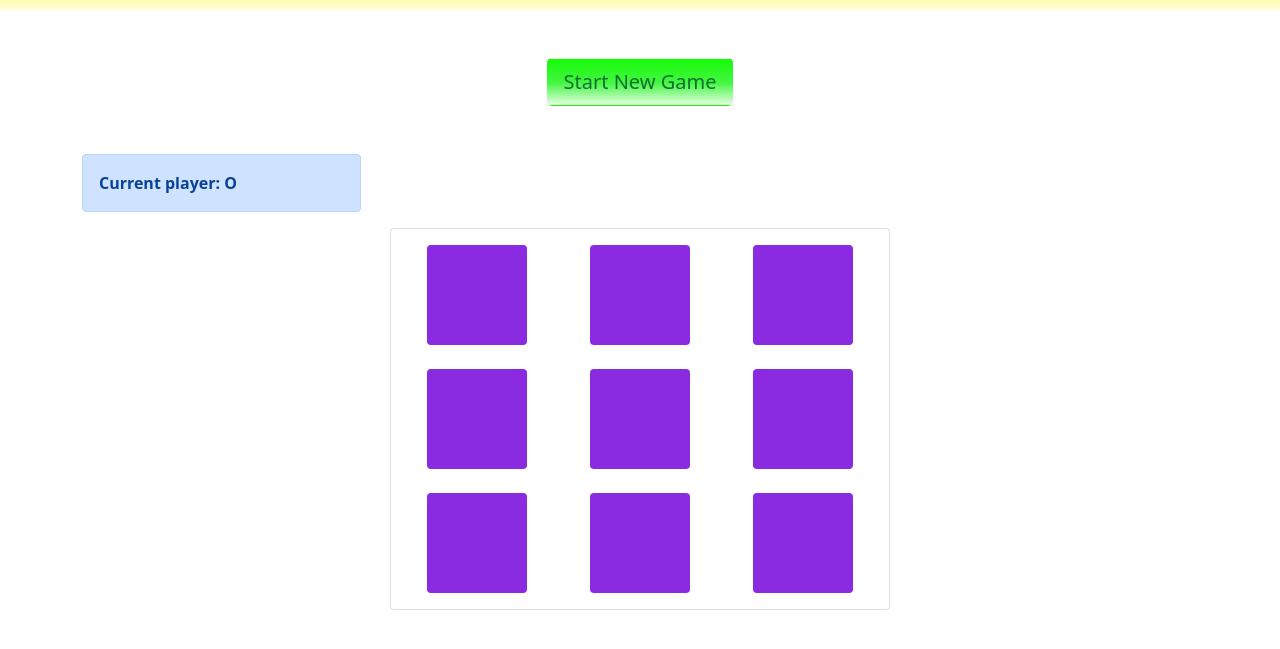
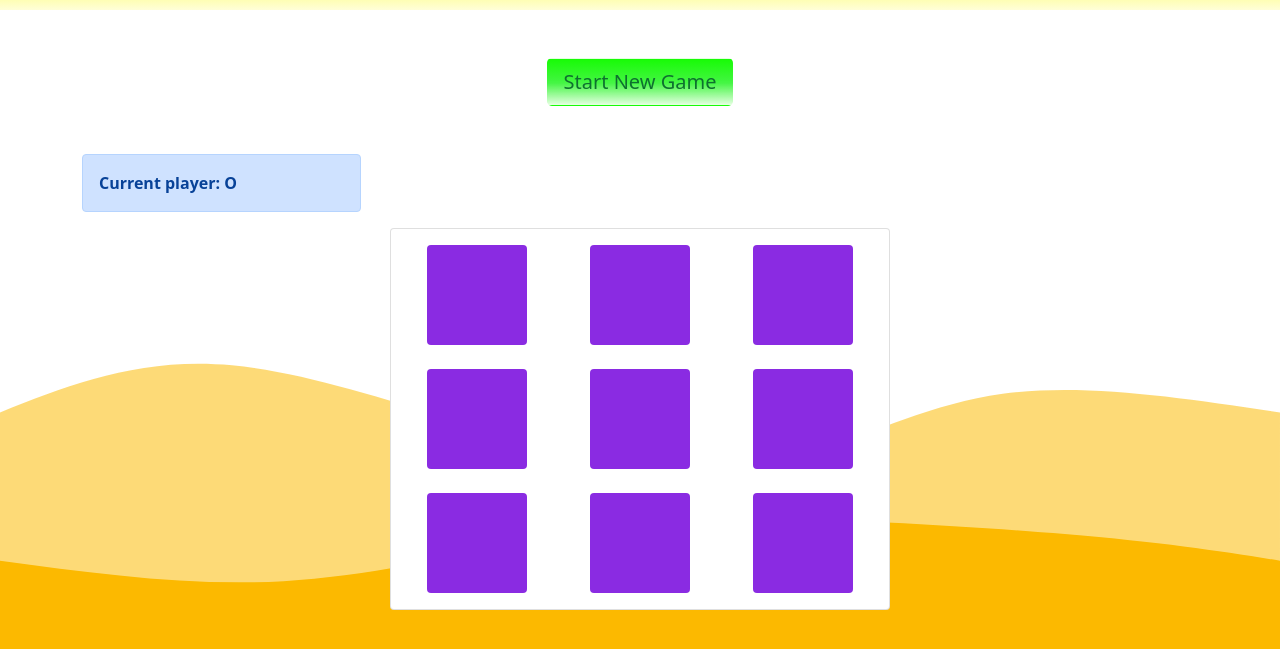
Before and after one commit to aakash-jadhav/Game, a plain HTML site: page index.html in a window 1280 px wide. Shown: the part 91-740 px from the top of the page. Drawn offline with nearby package versions, Linux system fonts and the light colour scheme.

Commit message:
Added background waves

```diff
--- a/index.html
+++ b/index.html
@@ -101,9 +101,11 @@
     </section>
 
 
+
     <footer>
-      <br><br>
+      <img src="waves.svg" alt="background">
     </footer>
+
 
     <script
       src="https://cdn.jsdelivr.net/npm/bootstrap@5.0.0-beta1/dist/js/bootstrap.bundle.min.js"
--- a/style.css
+++ b/style.css
@@ -44,7 +44,12 @@
   color: darkgreen;
 }
 .card {
-  /* background-color: aquamarine; */
   max-width: 500px;
   margin: auto;
 }
+
+img {
+  position: absolute;
+  bottom: 0px;
+  z-index: -1;
+}
```
Also changed, not shown: waves.svg (added).
